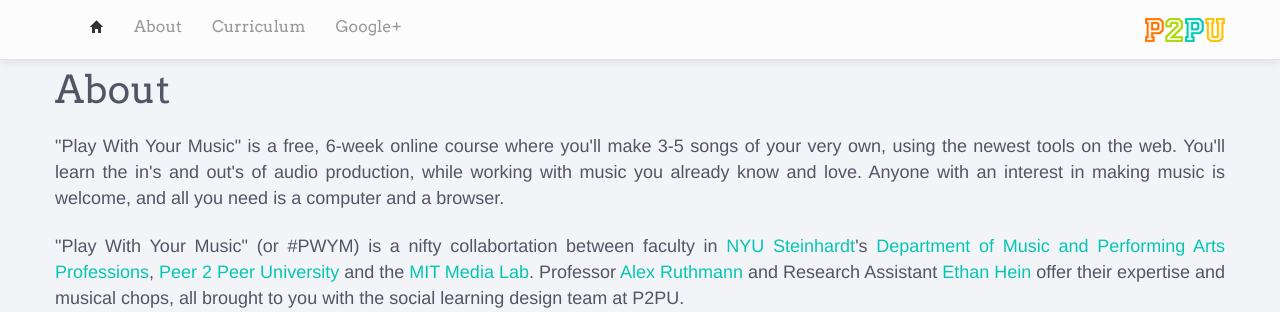
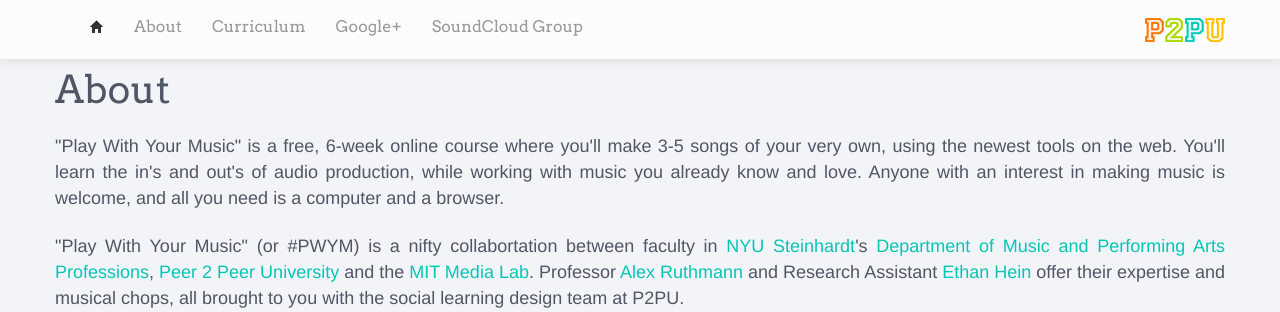
Before and after one commit to p2pu/mechanical-mooc, a Django app: page /about/ in a window 1280 px wide. Shown: the top 312 px of the page. Run offline with Django 3.2, Linux system fonts and the light colour scheme; parts of the project's set-up code (start-up, migrations or seed data) failed here and were passed over; some libraries are stand-ins or nearby versions.

Commit message:
Update base
Update base to include a-head link to SoundCloud group

```diff
--- a/templates/base.html
+++ b/templates/base.html
@@ -47,7 +47,9 @@
                     <li><a class="home" href="{% url home %}"><i class="icon-home"></i></a></li>
                     <li><a href="{% url about %}">About</a></li>
                     <li><a href="{% url curriculum %}">Curriculum</a></li>
-                    <li><a href="https://plus.google.com/communities/111652425357803311063" target="_blank">Google+</a></li>
+                    <li><a href="https://plus.google.com/communities/111652425357803311063" target="_blank">Google+</a>
+                    <li><a href="https://soundcloud.com/groups/play-with-your-music" target="_blank">SoundCloud Group</a>
+                    </li>
                 </ul>
             </div>
             <a class="brand" href="https://p2pu.org"></a>
```
